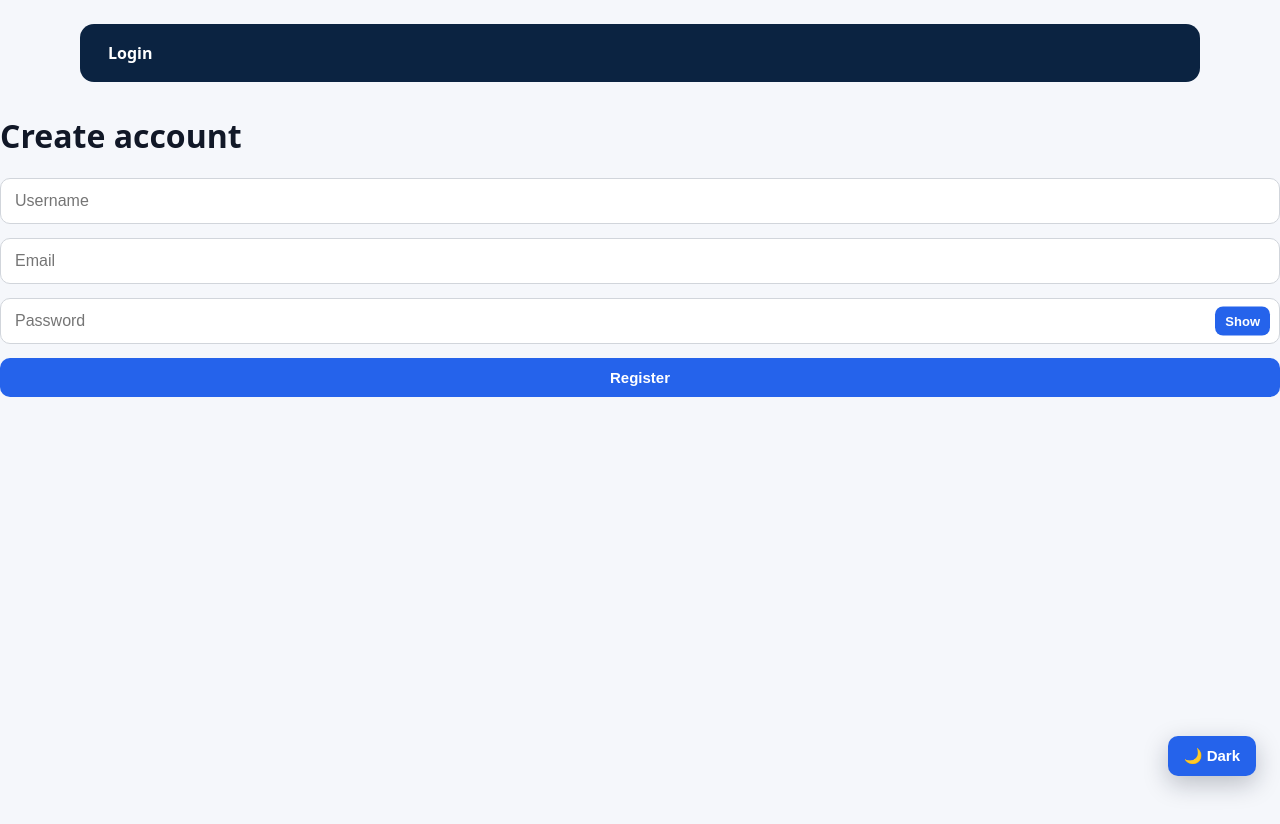
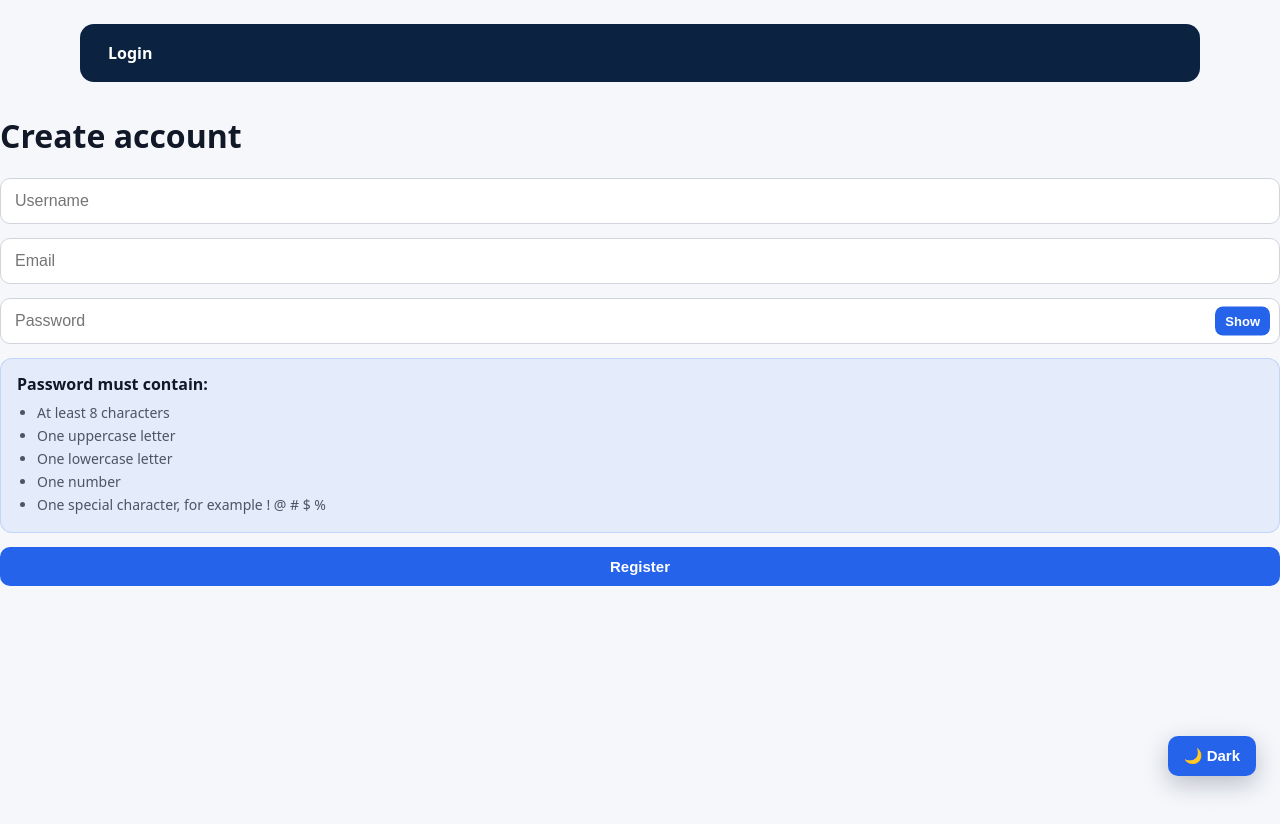
Before and after one commit to MohammedKawaf/Studora, a React (Vite) app in the folder client/: page /register in a window 1280 px wide. Built offline with nearby package versions, Linux system fonts and the light colour scheme.

Commit message:
feat: add password strength validation and registration guidance

```diff
--- a/client/src/index.css
+++ b/client/src/index.css
@@ -810,3 +810,37 @@ body.dark-mode .autosave-status {
   margin-top: -10px;
   margin-bottom: 20px;
 }
+
+.password-rules {
+  padding: 14px 16px;
+  border-radius: 12px;
+  background-color: rgba(37, 99, 235, 0.08);
+  border: 1px solid rgba(37, 99, 235, 0.18);
+  color: #4b5563;
+}
+
+.password-rules p {
+  margin: 0 0 8px;
+  font-weight: 700;
+  color: #111827;
+}
+
+.password-rules ul {
+  margin: 0;
+  padding-left: 20px;
+}
+
+.password-rules li {
+  margin-bottom: 4px;
+  font-size: 14px;
+}
+
+body.dark-mode .password-rules {
+  background-color: rgba(96, 165, 250, 0.08);
+  border-color: rgba(96, 165, 250, 0.25);
+  color: #cbd5e1;
+}
+
+body.dark-mode .password-rules p {
+  color: #f9fafb;
+}
--- a/client/src/pages/Profile.jsx
+++ b/client/src/pages/Profile.jsx
@@ -241,6 +241,30 @@ function Profile() {
     }
   };
 
+  const validatePassword = (passwordValue) => {
+    if (passwordValue.length < 8) {
+      return "Password must be at least 8 characters";
+    }
+
+    if (!/[A-Z]/.test(passwordValue)) {
+      return "Password must contain at least one uppercase letter";
+    }
+
+    if (!/[a-z]/.test(passwordValue)) {
+      return "Password must contain at least one lowercase letter";
+    }
+
+    if (!/[0-9]/.test(passwordValue)) {
+      return "Password must contain at least one number";
+    }
+
+    if (!/[!@#$%^&*(),.?":{}|<>]/.test(passwordValue)) {
+      return "Password must contain at least one special character";
+    }
+
+    return "";
+  };
+
   const handleChangePasswordSubmit = async () => {
     if (
       !currentPassword.trim() ||
@@ -251,8 +275,9 @@ function Profile() {
       return;
     }
 
-    if (newPassword.length < 6) {
-      showErrorMessage("New password must be at least 6 characters");
+    const passwordError = validatePassword(newPassword);
+    if (passwordError) {
+      showErrorMessage(passwordError);
       return;
     }
 
--- a/client/src/pages/Register.jsx
+++ b/client/src/pages/Register.jsx
@@ -33,11 +33,41 @@ function Register() {
     }, 3000);
   };
 
+  const validatePassword = (passwordValue) => {
+    if (passwordValue.length < 8) {
+      return "Password must be at least 8 characters";
+    }
+
+    if (!/[A-Z]/.test(passwordValue)) {
+      return "Password must contain at least one uppercase letter";
+    }
+
+    if (!/[a-z]/.test(passwordValue)) {
+      return "Password must contain at least one lowercase letter";
+    }
+
+    if (!/[0-9]/.test(passwordValue)) {
+      return "Password must contain at least one number";
+    }
+
+    if (!/[!@#$%^&*(),.?":{}|<>]/.test(passwordValue)) {
+      return "Password must contain at least one special character";
+    }
+
+    return "";
+  };
+
   const handleRegister = async (e) => {
     e.preventDefault();
 
     if (!username.trim() || !email.trim() || !password.trim()) {
       showErrorMessage("Please fill in all fields");
+      return;
+    }
+
+  const passwordError = validatePassword(password);
+    if (passwordError) {
+      showErrorMessage(passwordError);
       return;
     }
 
@@ -56,7 +86,9 @@ function Register() {
     } catch (error) {
       console.log(error.response?.data || error.message);
 
-      showErrorMessage("Registration failed");
+      showErrorMessage(
+        error.response?.data?.message || "Registration failed"
+      );
     }
   };
 
@@ -106,6 +138,16 @@ function Register() {
             </button>
           </div>
 
+          <div className="password-rules">
+            <p>Password must contain:</p>
+            <ul>
+              <li>At least 8 characters</li>
+              <li>One uppercase letter</li>
+              <li>One lowercase letter</li>
+              <li>One number</li>
+              <li>One special character, for example ! @ # $ %</li>
+            </ul>
+          </div>
           <button type="submit">Register</button>
         </form>
       </main>
```
Also changed, not shown: 1 other file (tests, documents, lock files or other folders).
